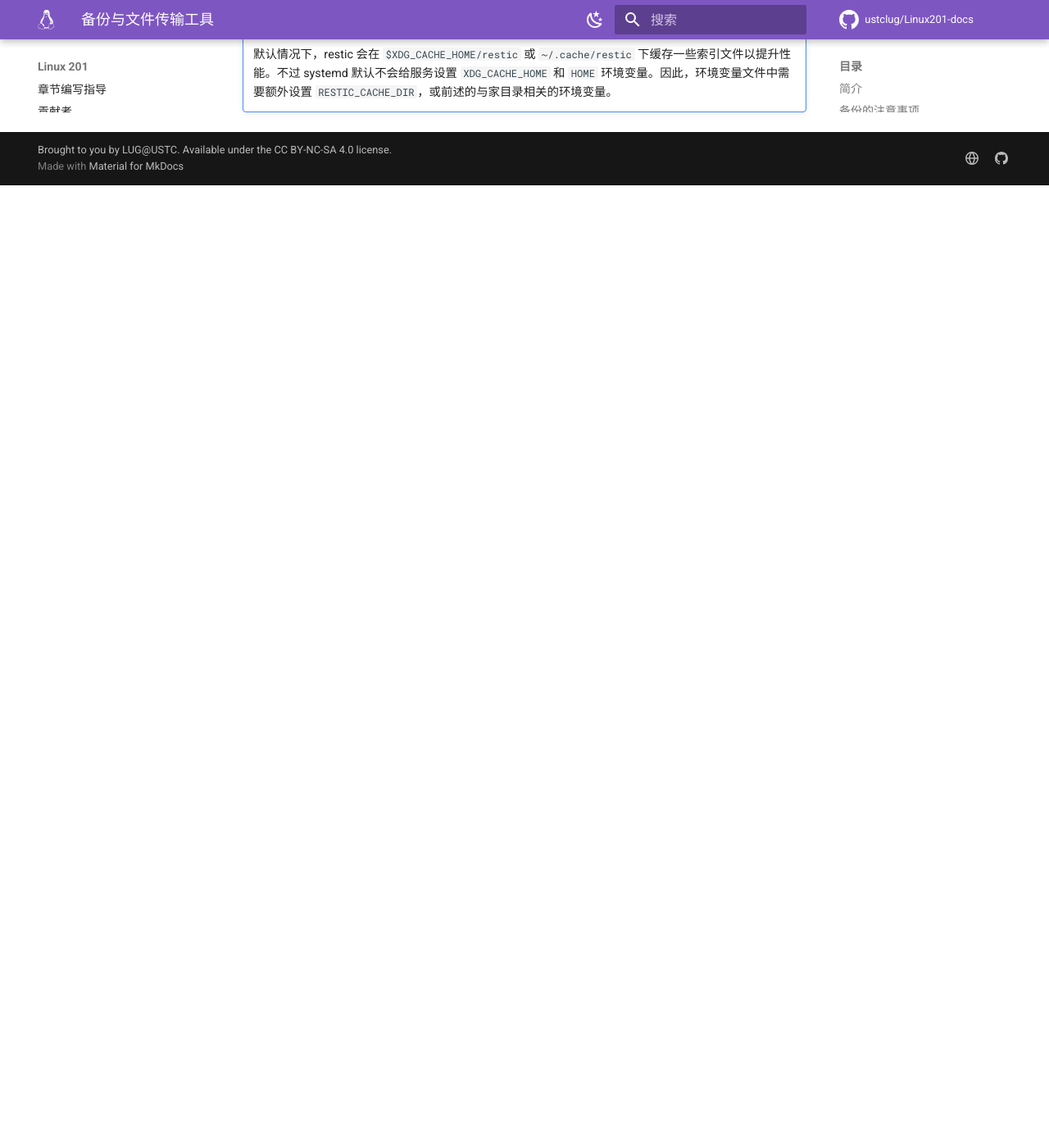
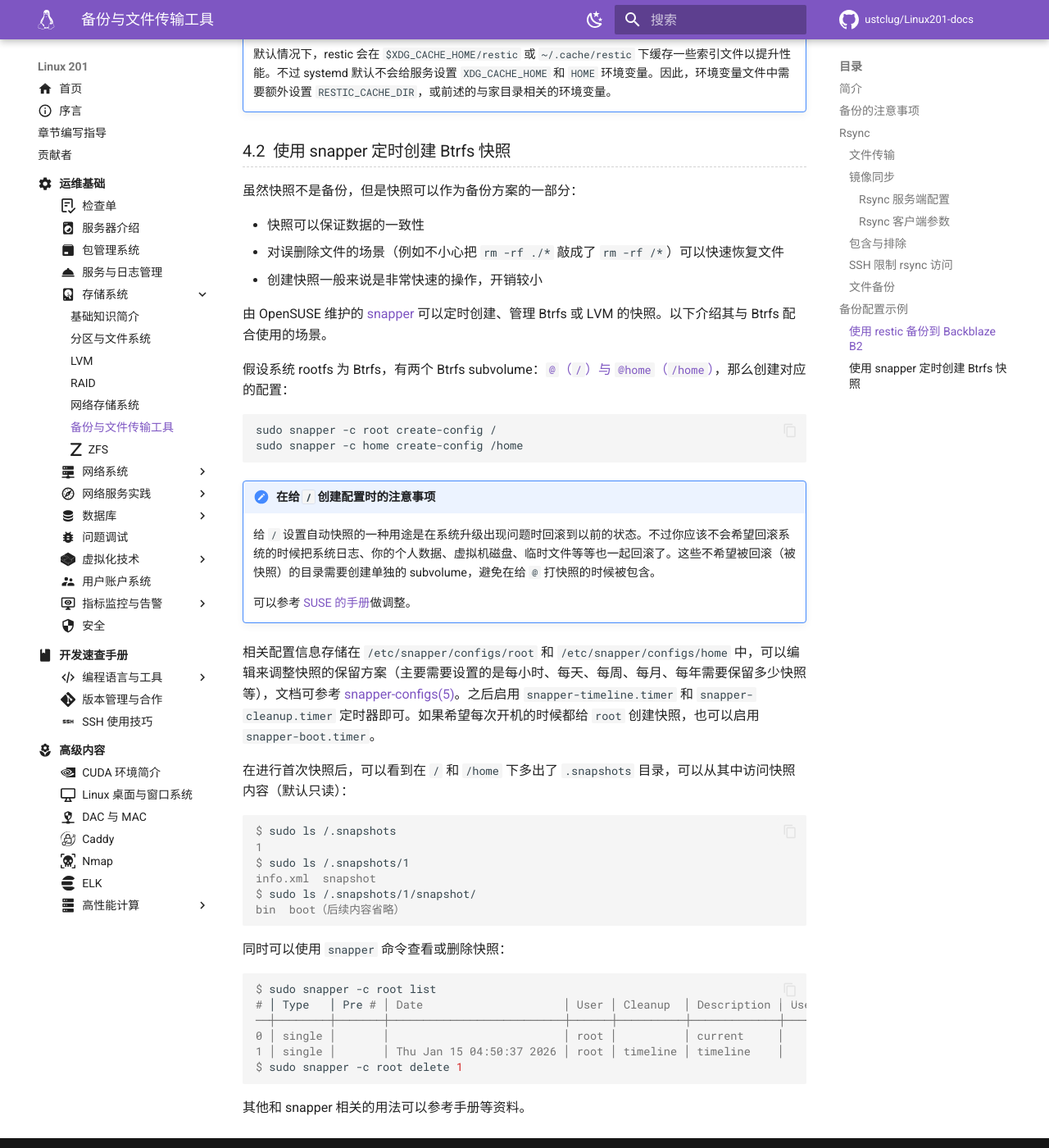
Before and after one commit to ustclug/Linux201-docs, an MkDocs documentation site: the page built from docs/ops/storage/backup.md, in a window 1280 px wide and 1400 px high, scrolled down 10607 px. Shown: the whole window at 82% size. Built offline with MkDocs 1.6.1 and Material for MkDocs 9.7.7, drawn with Linux system fonts in a browser that asks for light colours; comment, search, counter and statistics services are not loaded; before the commit the page ends 10833 px from its top, so only the background shows below that.

Commit message:
ops/storage: btrfs convention subvol; snapper

````diff
--- a/docs/ops/storage/backup.md
+++ b/docs/ops/storage/backup.md
@@ -398,3 +398,52 @@
 !!! note "restic 的缓存"
 
     默认情况下，restic 会在 `$XDG_CACHE_HOME/restic` 或 `~/.cache/restic` 下缓存一些索引文件以提升性能。不过 systemd 默认不会给服务设置 `XDG_CACHE_HOME` 和 `HOME` 环境变量。因此，环境变量文件中需要额外设置 `RESTIC_CACHE_DIR`，或前述的与家目录相关的环境变量。
+
+### 使用 snapper 定时创建 Btrfs 快照 {#snapper-snapshots}
+
+虽然快照不是备份，但是快照可以作为备份方案的一部分：
+
+- 快照可以保证数据的一致性
+- 对误删除文件的场景（例如不小心把 `rm -rf ./*` 敲成了 `rm -rf /*`）可以快速恢复文件
+- 创建快照一般来说是非常快速的操作，开销较小
+
+由 OpenSUSE 维护的 [snapper](https://github.com/openSUSE/snapper) 可以定时创建、管理 Btrfs 或 LVM 的快照。以下介绍其与 Btrfs 配合使用的场景。
+
+假设系统 rootfs 为 Btrfs，有两个 Btrfs subvolume：[`@`（`/`）与 `@home`（`/home`）](./filesystem.md#btrfs-subvolume)，那么创建对应的配置：
+
+```sh
+sudo snapper -c root create-config /
+sudo snapper -c home create-config /home
+```
+
+!!! note "在给 `/` 创建配置时的注意事项"
+
+    给 `/` 设置自动快照的一种用途是在系统升级出现问题时回滚到以前的状态。不过你应该不会希望回滚系统的时候把系统日志、你的个人数据、虚拟机磁盘、临时文件等等也一起回滚了。这些不希望被回滚（被快照）的目录需要创建单独的 subvolume，避免在给 `@` 打快照的时候被包含。
+
+    可以参考 [SUSE 的手册](https://documentation.suse.com/smart/systems-management/html/snapper-basic-concepts/index.html#snapper-subvolumes)做调整。
+
+相关配置信息存储在 `/etc/snapper/configs/root` 和 `/etc/snapper/configs/home` 中，可以编辑来调整快照的保留方案（主要需要设置的是每小时、每天、每周、每月、每年需要保留多少快照等），文档可参考 [snapper-configs(5)][snapper-configs.5]。之后启用 `snapper-timeline.timer` 和 `snapper-cleanup.timer` 定时器即可。如果希望每次开机的时候都给 `root` 创建快照，也可以启用 `snapper-boot.timer`。
+
+在进行首次快照后，可以看到在 `/` 和 `/home` 下多出了 `.snapshots` 目录，可以从其中访问快照内容（默认只读）：
+
+```console
+$ sudo ls /.snapshots
+1
+$ sudo ls /.snapshots/1
+info.xml  snapshot
+$ sudo ls /.snapshots/1/snapshot/
+bin  boot（后续内容省略）
+```
+
+同时可以使用 `snapper` 命令查看或删除快照：
+
+```console
+$ sudo snapper -c root list
+# │ Type   │ Pre # │ Date                     │ User │ Cleanup  │ Description │ Userdata
+──┼────────┼───────┼──────────────────────────┼──────┼──────────┼─────────────┼─────────
+0 │ single │       │                          │ root │          │ current     │
+1 │ single │       │ Thu Jan 15 04:50:37 2026 │ root │ timeline │ timeline    │
+$ sudo snapper -c root delete 1
+```
+
+其他和 snapper 相关的用法可以参考手册等资料。
````
Also changed, not shown: docs/ops/storage/filesystem.md (+11 -2 lines), includes/man.md (+1 -0 lines).
